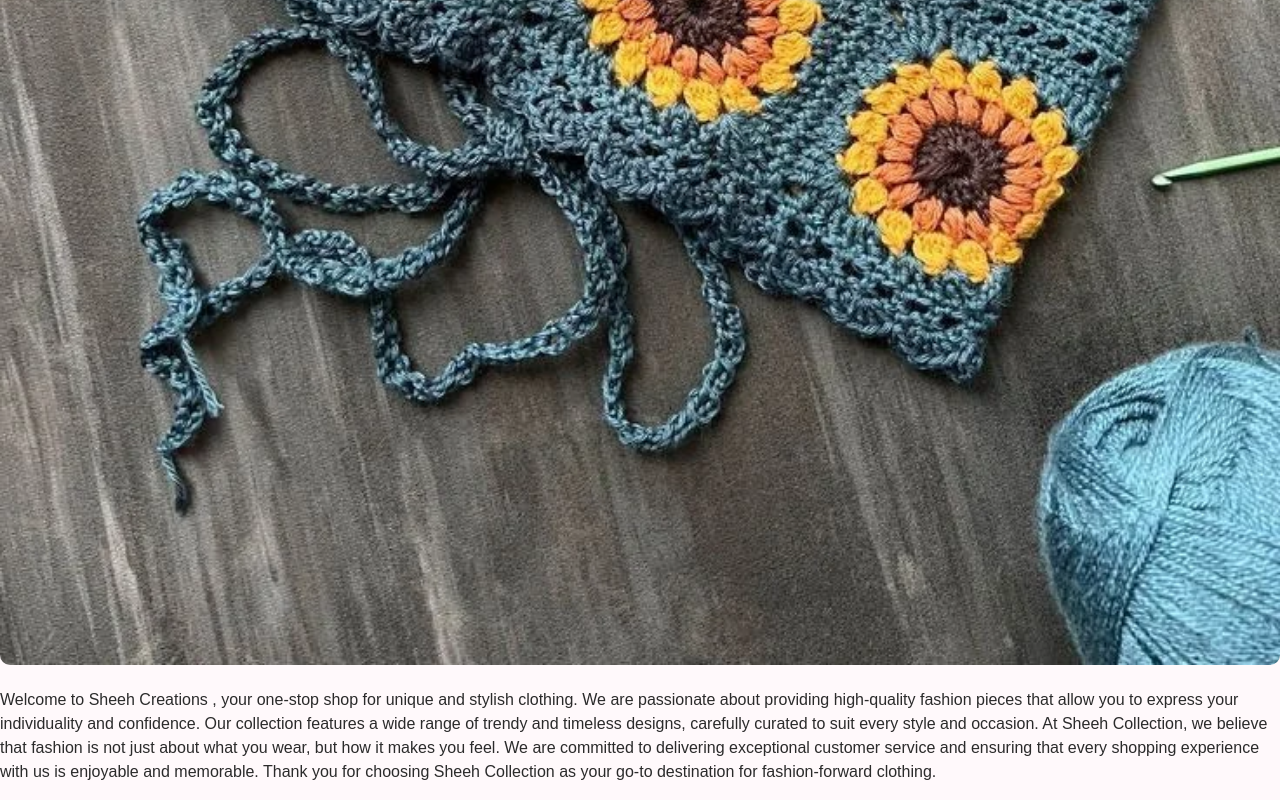
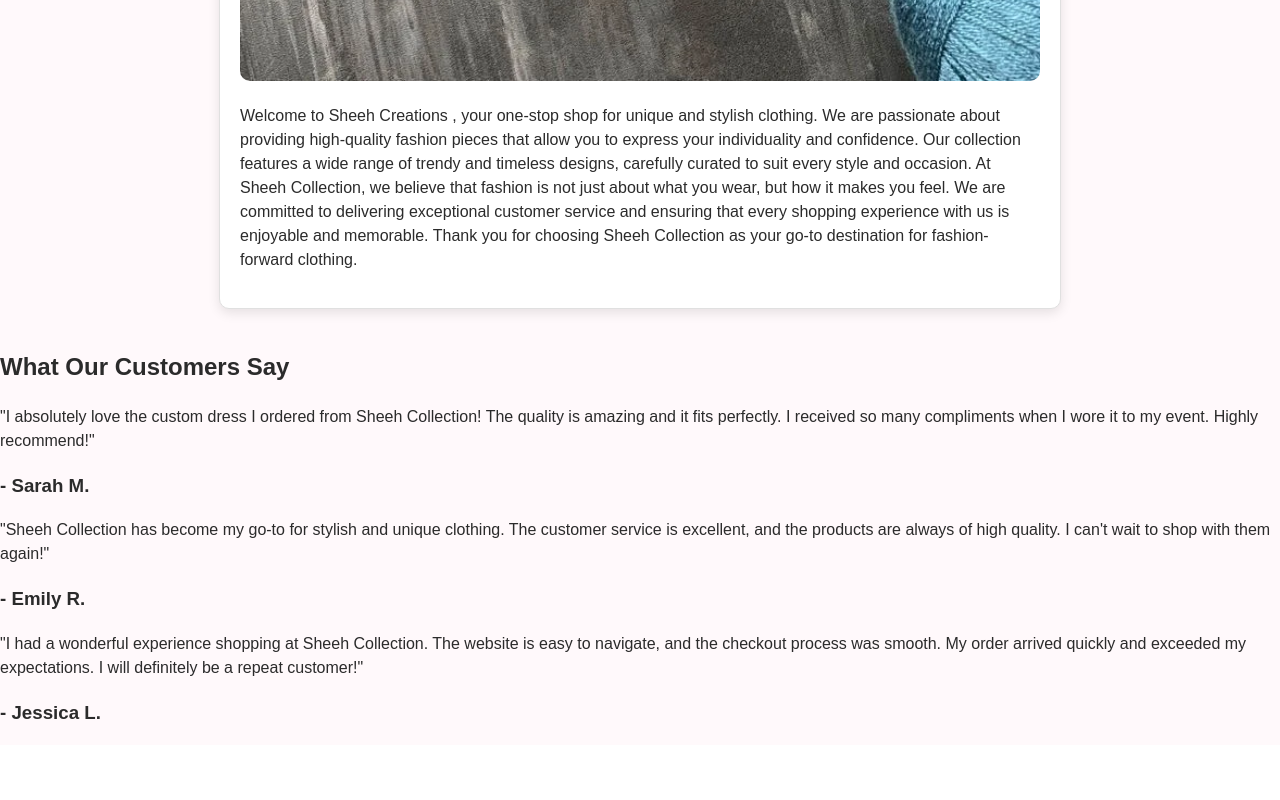
Before and after one commit to John-M23/Shee-Creations, a React (Vite) app: page / in a window 1280 px wide. Shown: the part 4115-4915 px from the top of the page. After the commit the page ends 4860 px from the top, so only its background shows below. Built offline with nearby package versions, Linux system fonts and the light colour scheme.

Commit message:
Added Testimonials

```diff
--- a/src/App.css
+++ b/src/App.css
@@ -240,3 +240,25 @@
   height: auto;
   border-radius: 10px;
 }
+
+
+/*  Testimonial Section */
+.testimonial-section {
+  max-width: 800px;
+  margin: 40px auto;
+  padding: 20px;
+  background-color: white;
+  border: 1px solid var(--border);
+  border-radius: 10px;
+  box-shadow: 0 4px 12px rgba(0,0,0,0.1);
+}
+.testimonial-section h2 {
+  margin-bottom: 20px;
+  color: var(--text-color);
+}
+.testimonial-section p {
+  color: var(--text-color);
+  font-size: 16px;
+  line-height: 1.5;
+  font-style: italic;
+}
--- a/src/App.jsx
+++ b/src/App.jsx
@@ -4,6 +4,8 @@
 import Products from "./components/products";
 import Order from "./components/order.jsx";
 import About from "./components/About.jsx";
+
+import Testimonial from "./components/Testimonial.jsx";
 import "./App.css";
 
 function App() {
@@ -15,6 +17,7 @@
       <Products />
      <Order />
       <About />
+      <Testimonial />
 {/*
       <Footer /> */}
 
--- a/src/components/About.jsx
+++ b/src/components/About.jsx
@@ -2,7 +2,7 @@
 
 function About(){
     return(
-        <div>
+        <div className="about-section">
             <h1>About Us</h1>
               <img src={product1} alt="Product 1" className='product-image    '/>
             <p>Welcome to Sheeh Creations , your one-stop shop for unique and stylish clothing. We are passionate about providing high-quality fashion pieces that allow you to express your individuality and confidence. Our collection features a wide range of trendy and timeless designs, carefully curated to suit every style and occasion. At Sheeh Collection, we believe that fashion is not just about what you wear, but how it makes you feel. We are committed to delivering exceptional customer service and ensuring that every shopping experience with us is enjoyable and memorable. Thank you for choosing Sheeh Collection as your go-to destination for fashion-forward clothing.</p>
--- /dev/null
+++ b/src/components/Testimonial.jsx
@@ -0,0 +1,23 @@
+function Testimonial() {
+return (
+    <div className="testimonial">
+        <h2>What Our Customers Say</h2>
+        <div className="testimonial-card">
+            <p>"I absolutely love the custom dress I ordered from Sheeh Collection! The quality is amazing and it fits perfectly. I received so many compliments when I wore it to my event. Highly recommend!"</p>
+            <h3>- Sarah M.</h3>
+        </div>
+        <div className="testimonial-card">
+
+            <p>"Sheeh Collection has become my go-to for stylish and unique clothing. The customer service is excellent, and the products are always of high quality. I can't wait to shop with them again!"</p>
+            <h3>- Emily R.</h3>
+        </div>
+        <div className="testimonial-card">
+            <p>"I had a wonderful experience shopping at Sheeh Collection. The website is easy to navigate, and the checkout process was smooth. My order arrived quickly and exceeded my expectations. I will definitely be a repeat customer!"</p>
+            <h3>- Jessica L.</h3>
+        </div>
+    </div>
+);
+
+
+}
+export default Testimonial;
```
